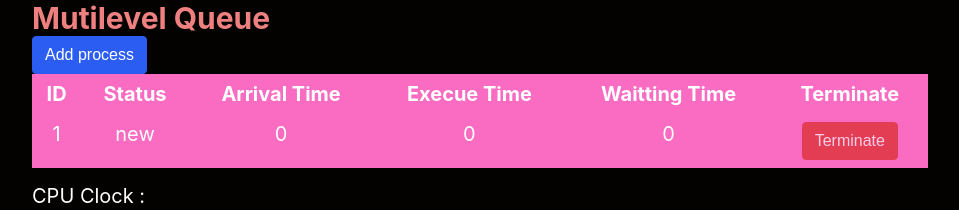
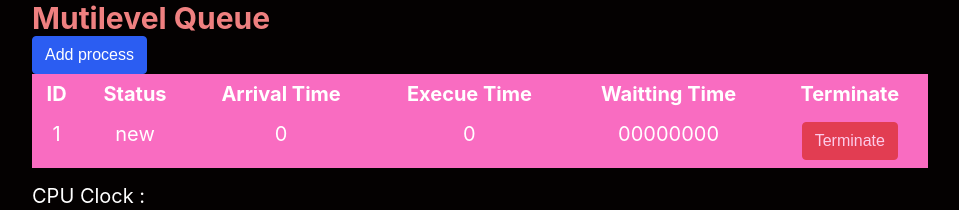
Before and after one commit to sharksbullet/mutilevel_queue_os, a React (Create React App) app: page / in a window 1280 px wide. Shown: the top 210 px of the page, without its empty margins (160-1119 px from the left). Built offline with nearby package versions, Linux system fonts and the light colour scheme.

Commit message:
up code!

```diff
--- a/src/Tablequeue.js
+++ b/src/Tablequeue.js
@@ -23,7 +23,7 @@ const Tablequeueu = (props) => {
     <td>new</td>
     <td>0</td>
     <td>0</td>
-    <td>0</td>
+    <td>00000000</td>
     <td><button class="btn btn-danger" disabled>Terminate</button></td>
    </tr>
   </tbody>
```
